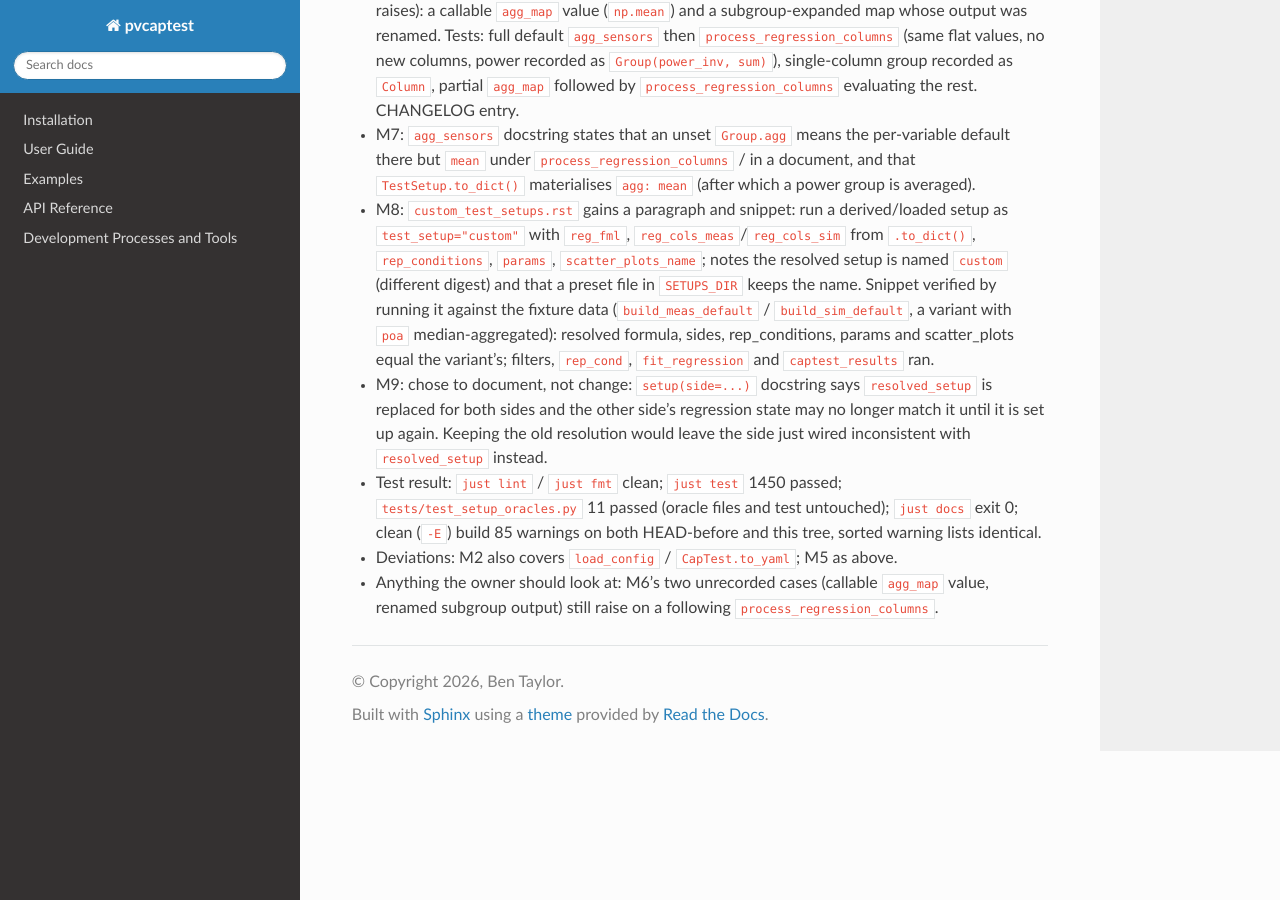
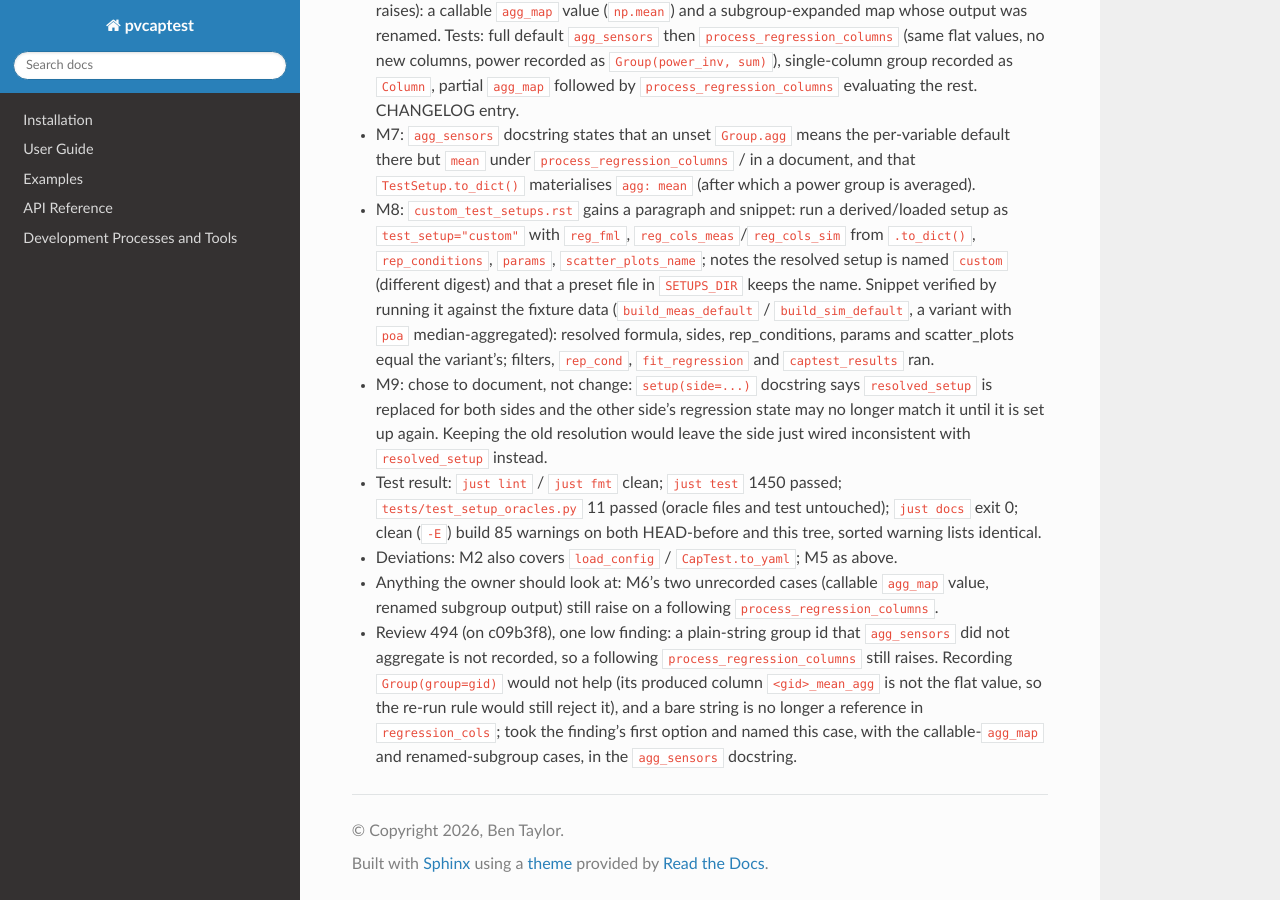
Before and after one commit to pvcaptest/pvcaptest, a Sphinx documentation site: the page built from docs/superpowers/notes/2026-09-24-implementation-log.md, in a window 1280 px wide and 900 px high, scrolled down 16698 px. Built offline with Sphinx 7.4.7 and the Read the Docs theme 3.1.0, drawn with Linux system fonts in a browser that asks for light colours.

Commit message:
fix: address roborev review 494
Name in the agg_sensors docstring the values it cannot record in
regression_cols_preprocess (a plain-string group id it did not aggregate,
a callable agg_map value, a renamed subgroup aggregate). Recording
Group(group=gid) for the first would not help: its produced column is not
the flat value, so the re-run rule would still reject it.

Review: code
Co-Authored-By: Claude Fable 5.1 <noreply@anthropic.com>
Claude-Session: https://claude.ai/code/session_01AkqRVnUricrbyNJvB8VDk1

```diff
--- a/docs/superpowers/notes/2026-09-24-implementation-log.md
+++ b/docs/superpowers/notes/2026-09-24-implementation-log.md
@@ -731,3 +731,9 @@ Branch: `reg-cols-serialization`
 - Deviations: M2 also covers `load_config` / `CapTest.to_yaml`; M5 as above.
 - Anything the owner should look at: M6's two unrecorded cases (callable `agg_map` value,
   renamed subgroup output) still raise on a following `process_regression_columns`.
+- Review 494 (on c09b3f8), one low finding: a plain-string group id that `agg_sensors` did
+  not aggregate is not recorded, so a following `process_regression_columns` still raises.
+  Recording `Group(group=gid)` would not help (its produced column `<gid>_mean_agg` is not
+  the flat value, so the re-run rule would still reject it), and a bare string is no longer
+  a reference in `regression_cols`; took the finding's first option and named this case,
+  with the callable-`agg_map` and renamed-subgroup cases, in the `agg_sensors` docstring.
```
Also changed, not shown: 1 other file.
